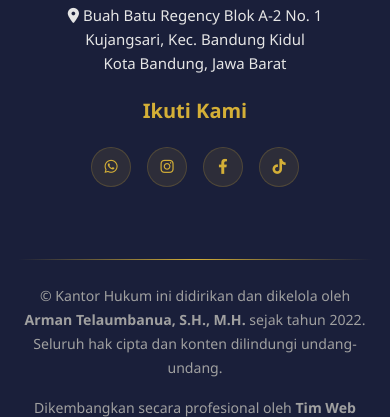
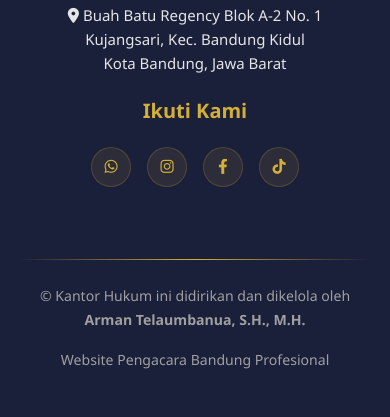
Before and after one commit to IntanTelaumbanu7/Pengacara-Bandung, a Flask app: page /about in a window 390 px wide. Shown: the part 6083-6500 px from the top of the page. After the commit the page ends 6452 px from the top, so only its background shows below. Run offline with Flask 3, Linux system fonts and the light colour scheme.

Commit message:
base.html

```diff
--- a/templates/base.html
+++ b/templates/base.html
@@ -1,47 +1,110 @@
 <!DOCTYPE html>
 <html lang="id">
+
 <head>
+
     <meta charset="UTF-8">
+
+    <!-- RESPONSIVE -->
     <meta name="viewport" content="width=device-width, initial-scale=1.0">
-    <meta name="description" content="{% block meta_description %}Kantor Hukum Arman Telaumbanua, S.H., M.H. - Solusi Hukum Profesional, Jujur, dan Terpercaya untuk berbagai kebutuhan hukum Anda.{% endblock %}">
-    <meta name="keywords" content="{% block meta_keywords %}kantor hukum, konsultasi hukum, advokat, hukum pidana, hukum perdata, bandung{% endblock %}">
-    <meta name="author" content="Kantor Hukum Arman Telaumbanua, S.H., M.H.">
-    <meta property="og:title" content="{% block og_title %}Kantor Hukum Arman Telaumbanua, S.H., M.H.{% endblock %}">
-    <meta property="og:description" content="{% block og_description %}Solusi Hukum Profesional, Jujur, dan Terpercaya{% endblock %}">
-    <meta property="og:image" content="{{ url_for('static', filename='img/logo.jpeg') }}">
-    <meta property="og:type" content="website">
 
-    <title>{% block title %}Kantor Hukum Arman Telaumbanua - Solusi Hukum Profesional{% endblock %}</title>
+    <!-- CANONICAL -->
+    <link rel="canonical" href="https://pengacarabandung.my.id">
 
-    <link rel="shortcut icon" href="{{ url_for('static', filename='img/logo.jpeg') }}" type="image/x-icon">
-    <link href="https://cdn.jsdelivr.net/npm/bootstrap@5.3.0/dist/css/bootstrap.min.css" rel="stylesheet">
-    <link href="https://cdnjs.cloudflare.com/ajax/libs/font-awesome/6.4.0/css/all.min.css" rel="stylesheet">
-    <link href="https://unpkg.com/aos@2.3.1/dist/aos.css" rel="stylesheet">
-    <link href="{{ url_for('static', filename='css/style.css') }}" rel="stylesheet">
+    <!-- SEO -->
+    <meta name="description"
+          content="{% block meta_description %}Pengacara Bandung profesional melayani konsultasi hukum, hukum pidana, hukum perdata, perceraian, sengketa tanah, dan hukum bisnis di Bandung.{% endblock %}">
+
+    <meta name="keywords"
+          content="{% block meta_keywords %}pengacara bandung, kantor hukum bandung, advokat bandung, lawyer bandung, konsultasi hukum bandung, hukum pidana bandung, hukum perdata bandung{% endblock %}">
+
+    <meta name="author"
+          content="Kantor Hukum Arman Telaumbanua">
+
+    <!-- GOOGLE -->
+    <meta name="robots" content="index, follow">
+
+    <!-- OPEN GRAPH -->
+    <meta property="og:title"
+          content="{% block og_title %}Pengacara Bandung | Kantor Hukum Arman Telaumbanua{% endblock %}">
+
+    <meta property="og:description"
+          content="{% block og_description %}Konsultasi hukum profesional dan terpercaya di Bandung.{% endblock %}">
+
+    <meta property="og:image"
+          content="{{ url_for('static', filename='img/logo.jpeg') }}">
+
+    <meta property="og:type"
+          content="website">
+
+    <meta property="og:url"
+          content="https://pengacarabandung.my.id">
+
+    <!-- TITLE -->
+    <title>
+        {% block title %}
+        Pengacara Bandung | Kantor Hukum Arman Telaumbanua
+        {% endblock %}
+    </title>
+
+    <!-- FAVICON -->
+    <link rel="shortcut icon"
+          href="{{ url_for('static', filename='img/logo.jpeg') }}"
+          type="image/x-icon">
+
+    <!-- CSS -->
+    <link href="https://cdn.jsdelivr.net/npm/bootstrap@5.3.0/dist/css/bootstrap.min.css"
+          rel="stylesheet">
+
+    <link href="https://cdnjs.cloudflare.com/ajax/libs/font-awesome/6.4.0/css/all.min.css"
+          rel="stylesheet">
+
+    <link href="https://unpkg.com/aos@2.3.1/dist/aos.css"
+          rel="stylesheet">
+
+    <link href="{{ url_for('static', filename='css/style.css') }}"
+          rel="stylesheet">
+
     {% block extra_css %}{% endblock %}
+
 </head>
 
 <body>
 
-    <!-- Loading Screen -->
+    <!-- LOADING -->
     <div id="loading-screen" class="loading-screen">
+
         <div class="loading-content">
+
             <div class="spinner"></div>
-            <img src="{{ url_for('static', filename='img/logo.jpeg') }}" alt="Logo" class="loading-logo">
+
+            <img src="{{ url_for('static', filename='img/logo.jpeg') }}"
+                 alt="Logo"
+                 class="loading-logo">
+
             <p>Memuat...</p>
+
         </div>
+
     </div>
 
-    <!-- Navbar -->
-    <nav class="navbar navbar-expand-lg navbar-dark fixed-top" id="navbar">
+    <!-- NAVBAR -->
+    <nav class="navbar navbar-expand-lg navbar-dark fixed-top"
+         id="navbar">
+
         <div class="container-fluid px-3 px-lg-5">
 
-            <a class="navbar-brand d-flex align-items-center" href="/">
+            <!-- LOGO -->
+            <a class="navbar-brand d-flex align-items-center"
+               href="/">
+
                 <img src="{{ url_for('static', filename='img/logo.jpeg') }}"
                      alt="Logo"
                      class="navbar-logo">
+
             </a>
 
+            <!-- TOGGLER -->
             <button class="navbar-toggler border-0 shadow-none"
                     type="button"
                     data-bs-toggle="collapse"
@@ -49,61 +112,97 @@
                     aria-controls="navbarNav"
                     aria-expanded="false"
                     aria-label="Toggle navigation">
+
                 <span class="navbar-toggler-icon"></span>
+
             </button>
 
-            <div class="collapse navbar-collapse" id="navbarNav">
+            <!-- MENU -->
+            <div class="collapse navbar-collapse"
+                 id="navbarNav">
+
                 <ul class="navbar-nav ms-auto align-items-lg-center">
 
                     <li class="nav-item">
-                        <a class="nav-link" href="/">Beranda</a>
+                        <a class="nav-link"
+                           href="/">
+                            Beranda
+                        </a>
                     </li>
 
                     <li class="nav-item">
-                        <a class="nav-link" href="/about">Tentang Kami</a>
+                        <a class="nav-link"
+                           href="/about">
+                            Tentang Kami
+                        </a>
                     </li>
 
                     <li class="nav-item">
-                        <a class="nav-link" href="/services">Layanan</a>
+                        <a class="nav-link"
+                           href="/services">
+                            Layanan
+                        </a>
                     </li>
 
                     <li class="nav-item">
-                        <a class="nav-link" href="/articles">Artikel</a>
+                        <a class="nav-link"
+                           href="/articles">
+                            Artikel
+                        </a>
                     </li>
 
                     <li class="nav-item">
-                        <a class="nav-link" href="/testimonials">Testimoni</a>
+                        <a class="nav-link"
+                           href="/testimonials">
+                            Testimoni
+                        </a>
                     </li>
 
                     <li class="nav-item">
-                        <a class="nav-link" href="/contact">Kontak</a>
-                    </li>
-
-                    <li class="nav-item ms-lg-3 mt-3 mt-lg-0">
-                        <a class="nav-link btn-consultation text-center" href="/consultation">
-                            Konsultasi
+                        <a class="nav-link"
+                           href="/contact">
+                            Kontak
                         </a>
                     </li>
 
+                    <!-- BUTTON -->
+                    <li class="nav-item ms-lg-3 mt-3 mt-lg-0">
+
+                        <a class="nav-link btn-consultation text-center"
+                           href="/consultation">
+
+                            Konsultasi
+
+                        </a>
+
+                    </li>
+
                 </ul>
+
             </div>
 
         </div>
+
     </nav>
 
-    <!-- Main Content -->
+    <!-- MAIN CONTENT -->
     {% block content %}{% endblock %}
 
-    <!-- Footer -->
+    <!-- FOOTER -->
     <footer class="footer">
+
         <div class="footer-content">
+
             <div class="container">
 
                 <div class="row g-4 mb-5">
 
-                    <!-- Footer Brand -->
-                    <div class="col-lg-3 col-md-6 col-12" data-aos="fade-up">
+                    <!-- BRAND -->
+                    <div class="col-lg-3 col-md-6 col-12"
+                         data-aos="fade-up">
+
                         <div class="footer-brand">
+
                             <img src="{{ url_for('static', filename='img/logo.jpeg') }}"
                                  alt="Logo"
                                  class="footer-logo">
@@ -115,149 +214,216 @@
                             <p class="footer-description">
                                 Solusi hukum profesional, jujur, dan terpercaya untuk semua kebutuhan Anda.
                             </p>
+
                         </div>
+
                     </div>
 
-                    <!-- Quick Links -->
-                    <div class="col-lg-2 col-md-6 col-12" data-aos="fade-up" data-aos-delay="100">
+                    <!-- MENU -->
+                    <div class="col-lg-2 col-md-6 col-12"
+                         data-aos="fade-up"
+                         data-aos-delay="100">
+
                         <div class="footer-links">
-                            <h5 class="footer-title">Navigasi</h5>
+
+                            <h5 class="footer-title">
+                                Navigasi
+                            </h5>
 
                             <ul class="footer-menu list-unstyled">
+
                                 <li><a href="/">Beranda</a></li>
                                 <li><a href="/about">Tentang Kami</a></li>
                                 <li><a href="/services">Layanan</a></li>
                                 <li><a href="/articles">Artikel</a></li>
                                 <li><a href="/testimonials">Testimoni</a></li>
                                 <li><a href="/contact">Kontak</a></li>
+
                             </ul>
+
                         </div>
+
                     </div>
 
-                    <!-- Contact Info -->
-                    <div class="col-lg-3 col-md-6 col-12" data-aos="fade-up" data-aos-delay="200">
+                    <!-- CONTACT -->
+                    <div class="col-lg-3 col-md-6 col-12"
+                         data-aos="fade-up"
+                         data-aos-delay="200">
+
                         <div class="footer-contact">
-                            <h5 class="footer-title">Hubungi Kami</h5>
+
+                            <h5 class="footer-title">
+                                Hubungi Kami
+                            </h5>
 
                             <div class="contact-item">
+
                                 <i class="fas fa-phone-alt"></i>
+
                                 <a href="tel:+6285372163887">
                                     +62 853-7216-3887
                                 </a>
+
                             </div>
 
                             <div class="contact-item align-items-start">
+
                                 <i class="fas fa-map-marker-alt mt-2"></i>
+
                                 <span>
                                     Buah Batu Regency Blok A-2 No. 1 <br>
                                     Kujangsari, Kec. Bandung Kidul <br>
                                     Kota Bandung, Jawa Barat
                                 </span>
+
                             </div>
+
                         </div>
+
                     </div>
 
-                    <!-- Social Media -->
-                    <div class="col-lg-3 col-md-6 col-12" data-aos="fade-up" data-aos-delay="300">
+                    <!-- SOCIAL -->
+                    <div class="col-lg-3 col-md-6 col-12"
+                         data-aos="fade-up"
+                         data-aos-delay="300">
+
                         <div class="footer-social">
-                            <h5 class="footer-title">Ikuti Kami</h5>
+
+                            <h5 class="footer-title">
+                                Ikuti Kami
+                            </h5>
 
                             <div class="social-links">
-                                <a href="https://wa.me/6285372163887?text=Halo%20Kantor%20Hukum%20ARMAN%20TELAUMBANUA%2C%20S.H.%2C%20M.H.%20Saya%20ingin%20melakukan%20konsultasi%20hukum."
+
+                                <a href="https://wa.me/6285372163887"
                                    class="social-link"
-                                   target="_blank"
-                                   title="WhatsApp">
+                                   target="_blank">
+
                                     <i class="fab fa-whatsapp"></i>
+
                                 </a>
 
-                                <a href="https://www.instagram.com/armanlawyer96?igsh=Zzhkb2p4c3EzNzAw"
+                                <a href="https://www.instagram.com/armanlawyer96"
                                    class="social-link"
-                                   target="_blank"
-                                   title="Instagram">
+                                   target="_blank">
+
                                     <i class="fab fa-instagram"></i>
+
                                 </a>
 
                                 <a href="https://www.facebook.com/arman.telaumbanua.92"
                                    class="social-link"
-                                   target="_blank"
-                                   title="Facebook">
+                                   target="_blank">
+
                                     <i class="fab fa-facebook-f"></i>
+
                                 </a>
 
-                                <a href="https://www.tiktok.com/@adv_arman?_r=1&_t=ZS-96YowIEQpzp"
+                                <a href="https://www.tiktok.com/@adv_arman"
                                    class="social-link"
-                                   target="_blank"
-                                   title="TikTok">
+                                   target="_blank">
+
                                     <i class="fab fa-tiktok"></i>
+
                                 </a>
+
                             </div>
+
                         </div>
+
                     </div>
 
                 </div>
 
-                <!-- Footer Bottom -->
+                <!-- COPYRIGHT -->
                 <div class="footer-bottom py-4">
+
                     <div class="divider mb-4"></div>
 
                     <div class="row align-items-center gy-3">
+
                         <div class="col-lg-6 col-12 text-center text-lg-start">
+
                             <p class="footer-copy mb-0">
+
                                 © Kantor Hukum ini didirikan dan dikelola oleh
                                 <strong>Arman Telaumbanua, S.H., M.H.</strong>
-                                sejak tahun 2022.
-                                <br>
-                                Seluruh hak cipta dan konten dilindungi undang-undang.
+
                             </p>
+
                         </div>
 
                         <div class="col-lg-6 col-12 text-center text-lg-end">
+
                             <p class="footer-credit mb-0">
-                                Dikembangkan secara profesional oleh
-                                <strong>Tim Web Development</strong>
+
+                                Website Pengacara Bandung Profesional
+
                             </p>
+
                         </div>
+
                     </div>
+
                 </div>
 
             </div>
+
         </div>
+
     </footer>
 
-    <!-- Floating WhatsApp Button -->
-    <a href="https://wa.me/6285372163887?text=Halo%20Kantor%20Hukum%20ARMAN%20TELAUMBANUA%2C%20S.H.%2C%20M.H.%20Saya%20ingin%20melakukan%20konsultasi%20hukum."
+    <!-- FLOATING WA -->
+    <a href="https://wa.me/6285372163887"
        class="whatsapp-float"
-       target="_blank"
-       title="Chat WhatsApp">
+       target="_blank">
+
         <i class="fab fa-whatsapp"></i>
+
     </a>
 
-    <!-- Back to Top Button -->
-    <button id="back-to-top" class="back-to-top" title="Kembali ke atas">
+    <!-- BACK TO TOP -->
+    <button id="back-to-top"
+            class="back-to-top">
+
         <i class="fas fa-chevron-up"></i>
+
     </button>
 
-    <!-- Scripts -->
+    <!-- JS -->
     <script src="https://cdn.jsdelivr.net/npm/bootstrap@5.3.0/dist/js/bootstrap.bundle.min.js"></script>
+
     <script src="https://unpkg.com/aos@2.3.1/dist/aos.js"></script>
-    <script src="https://cdn.jsdelivr.net/npm/typed.js@2.0.12"></script>
+
     <script src="{{ url_for('static', filename='js/script.js') }}"></script>
 
     <script>
         document.addEventListener("DOMContentLoaded", function () {
+
             const navLinks = document.querySelectorAll(".nav-link");
             const navbarCollapse = document.querySelector(".navbar-collapse");
 
             navLinks.forEach(link => {
+
                 link.addEventListener("click", () => {
-                    if (navbarCollapse && navbarCollapse.classList.contains("show")) {
+
+                    if (
+                        navbarCollapse &&
+                        navbarCollapse.classList.contains("show")
+                    ) {
+
                         new bootstrap.Collapse(navbarCollapse).toggle();
+
                     }
+
                 });
+
             });
+
         });
     </script>
 
     {% block extra_js %}{% endblock %}
+
 </body>
 </html>
```
